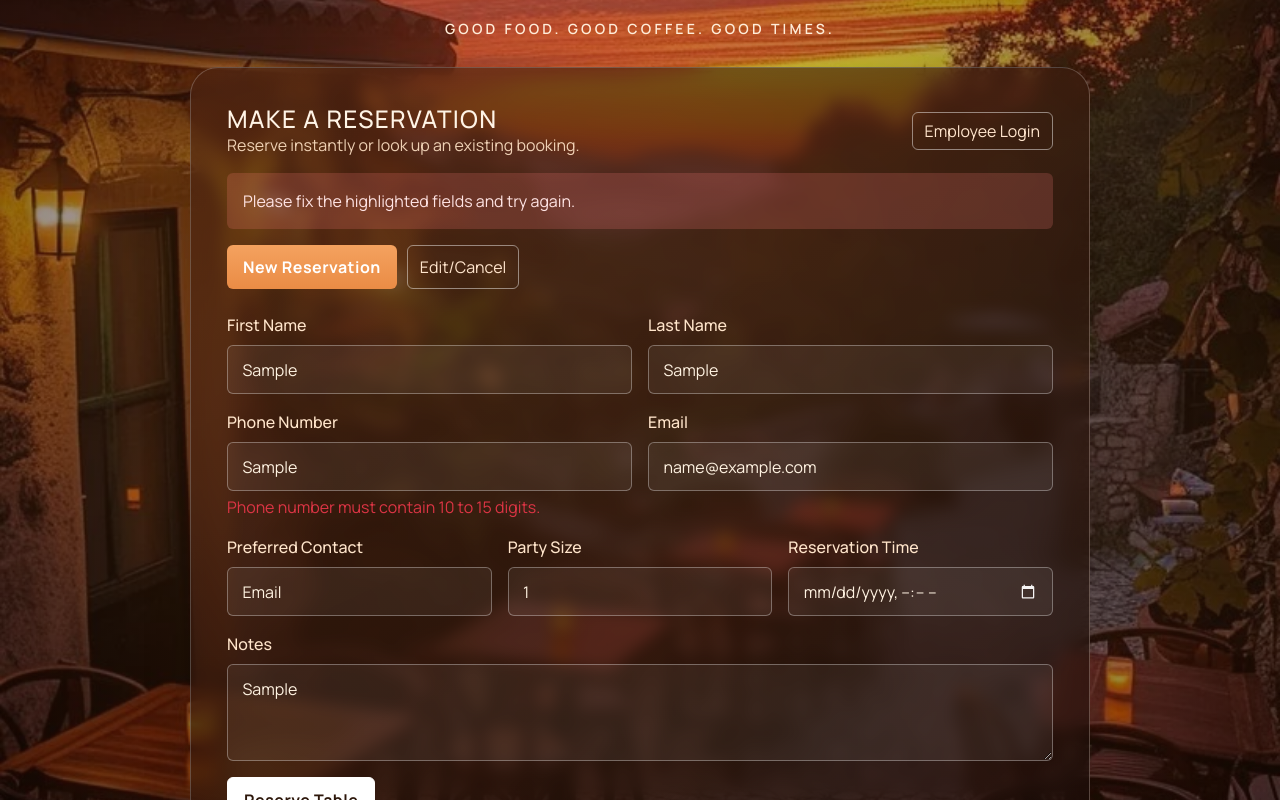
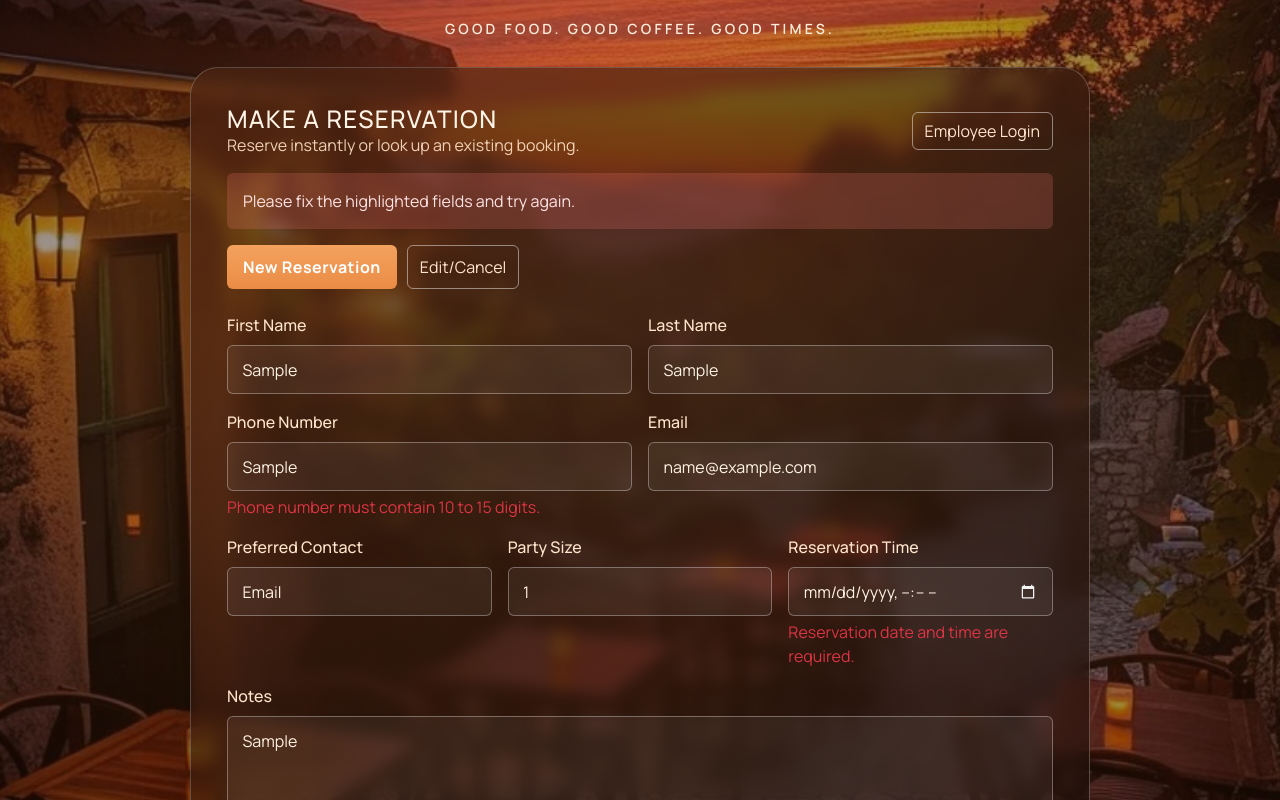
Before and after one commit to Dt3a1/IS436-Waitlist-System-Project, a React app in the folder frontend/: page / in a window 1280 px wide. Both pictures are taken after typing "Sample", "Sample", "Sample", "name@example.com", "Sample" into the empty fields and a click on the button "Reserve Table". Shown: the part 182-982 px from the top of the page. Built offline with nearby package versions, Linux system fonts and the light colour scheme; no server answers; the HTML template or start-up script is replaced by a standard one.

Commit message:
added a error message when users forget to fill in the date field

```diff
--- a/frontend/src/pages/CustomerReservationPage.jsx
+++ b/frontend/src/pages/CustomerReservationPage.jsx
@@ -73,6 +73,11 @@ export default function CustomerReservationPage({ goToEmployeeLogin }) {
 
     if (form.party_size < 1) {
       nextErrors.party_size = "Party size must be at least 1.";
+    }
+
+    if (!form.requested_reservation_time) {
+      nextErrors.requested_reservation_time =
+        "Reservation date and time are required.";
     }
 
     setFieldErrors(nextErrors);
@@ -528,6 +533,11 @@ export default function CustomerReservationPage({ goToEmployeeLogin }) {
                       updateForm("requested_reservation_time", e.target.value)
                     }
                   />
+                  {fieldErrors.requested_reservation_time && (
+                    <div className="text-danger mt-1">
+                      {fieldErrors.requested_reservation_time}
+                    </div>
+                  )}
                 </div>
 
                 <div className="col-12">
```
